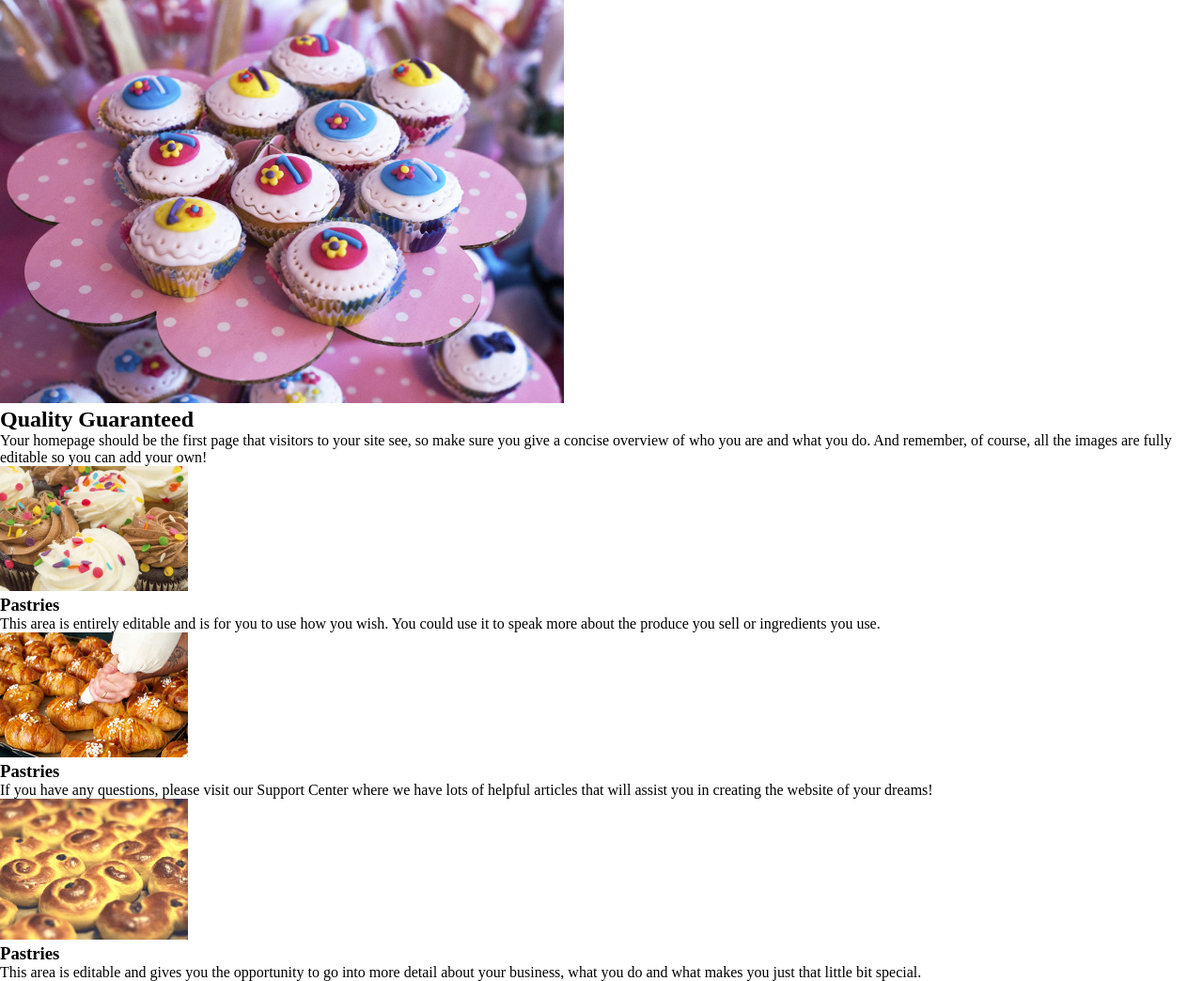
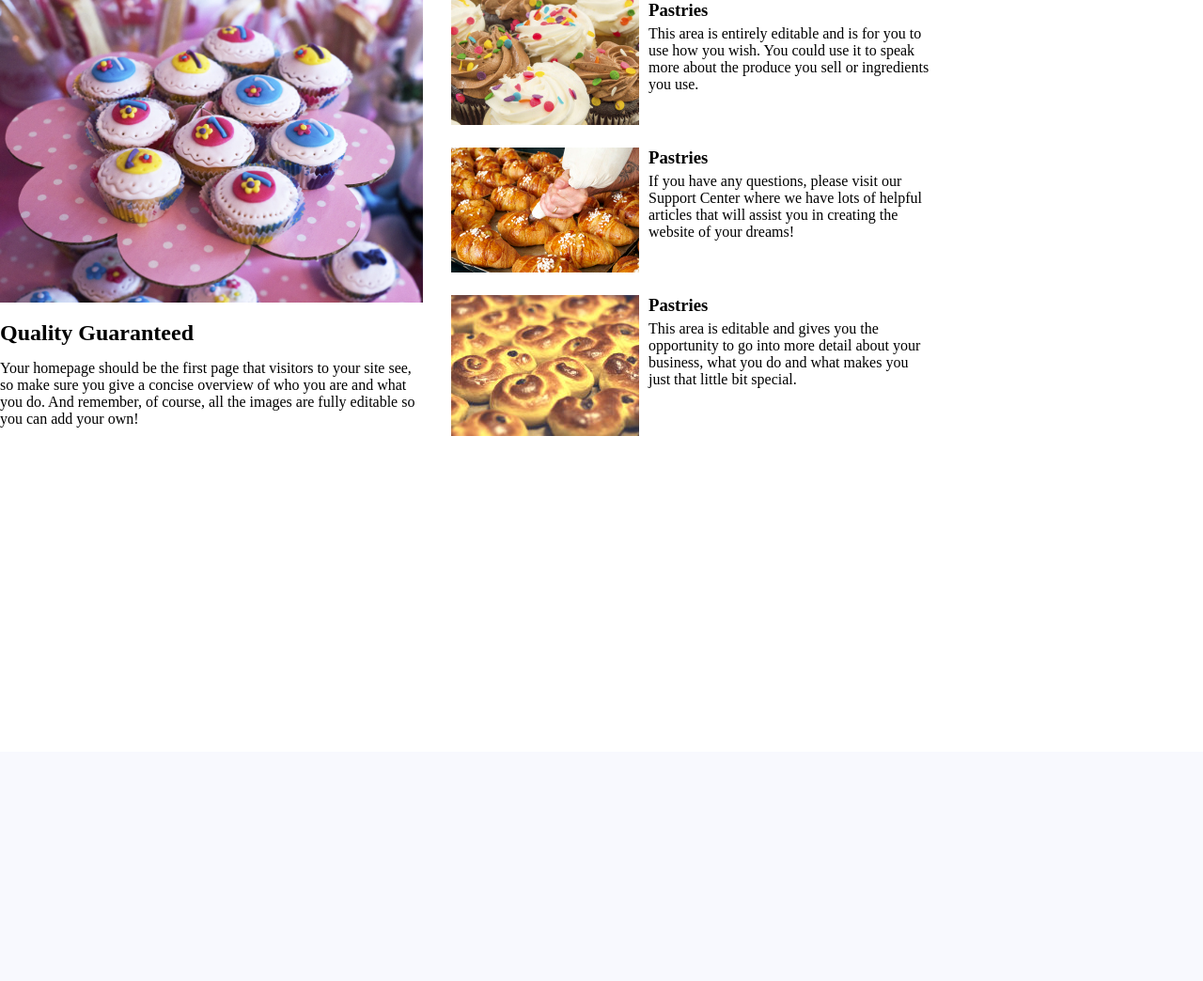
Before and after one commit to NoraDD/Project_Web_Fundamentals_HTML5, a PHP site: page / in a window 1280 px wide. Shown: the whole page at 94% size. After the commit the page ends 464 px from the top, so only its background shows below. Run offline with PHP 8.4, Linux system fonts and the light colour scheme.

Commit message:
Update main.css

```diff
--- a/stylesheets/main.css
+++ b/stylesheets/main.css
@@ -2,3 +2,33 @@
     margin: 0;
     padding: 0;
 }
+
+*{margin: 0;
+padding: 0}
+
+
+.container{width: 100%;
+height: auto}
+
+.main-article{float: left;
+width: 50%;
+width: 450px;
+margin-right: 30px}
+
+aside{
+width: 40%;
+float: left}
+
+.aside-articles{    display: flex;
+    flex-direction: column;
+    }
+
+.aside-articles article{display: flex;
+padding-bottom: 20px;}
+
+.text-aside{margin-left: 10px}
+
+.text-aside h1{margin-bottom: 5px}
+
+.main-article img{width: 450px}
+.main-article h1{margin: 15px 0 15px 0}
```
